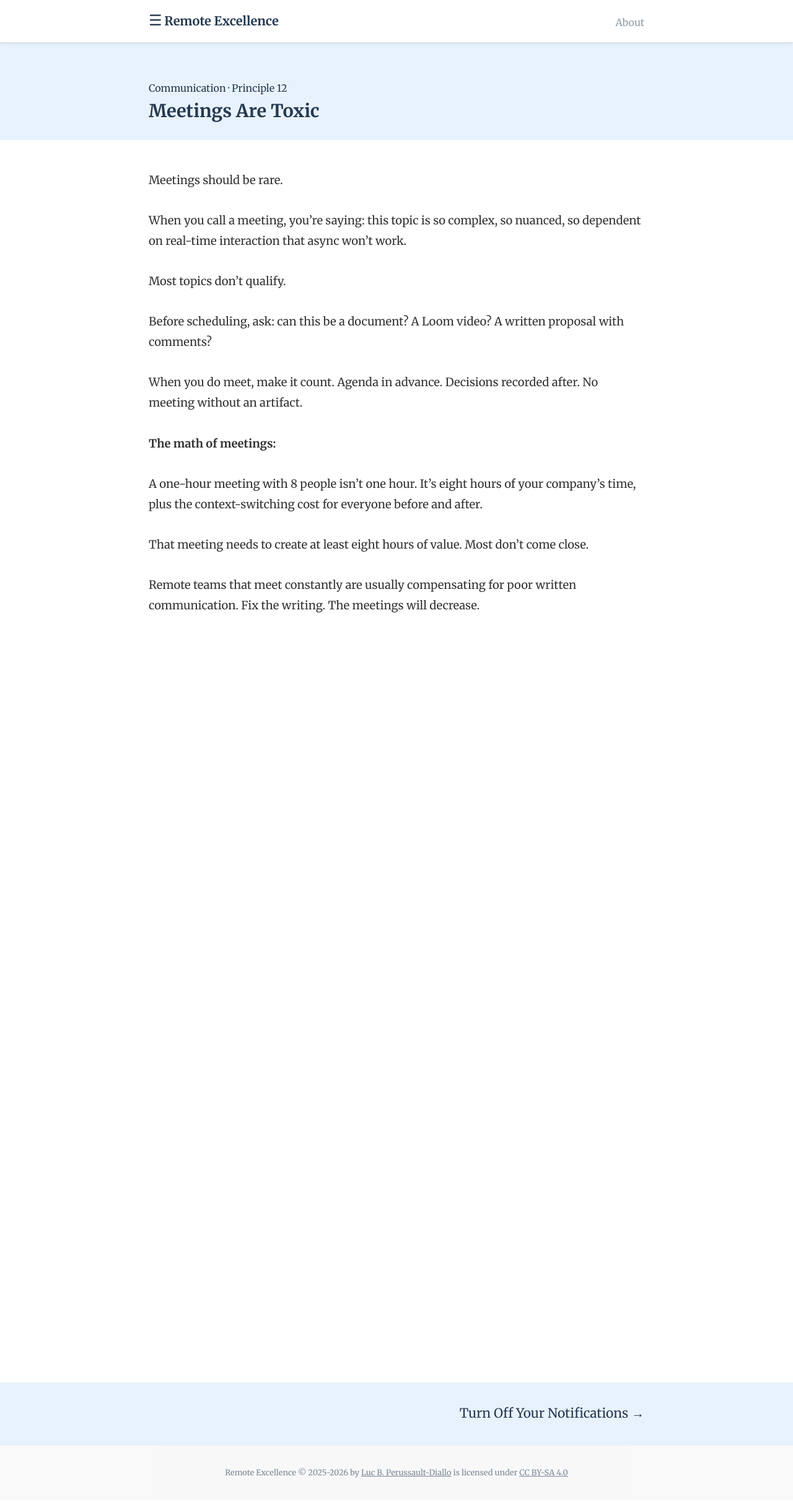
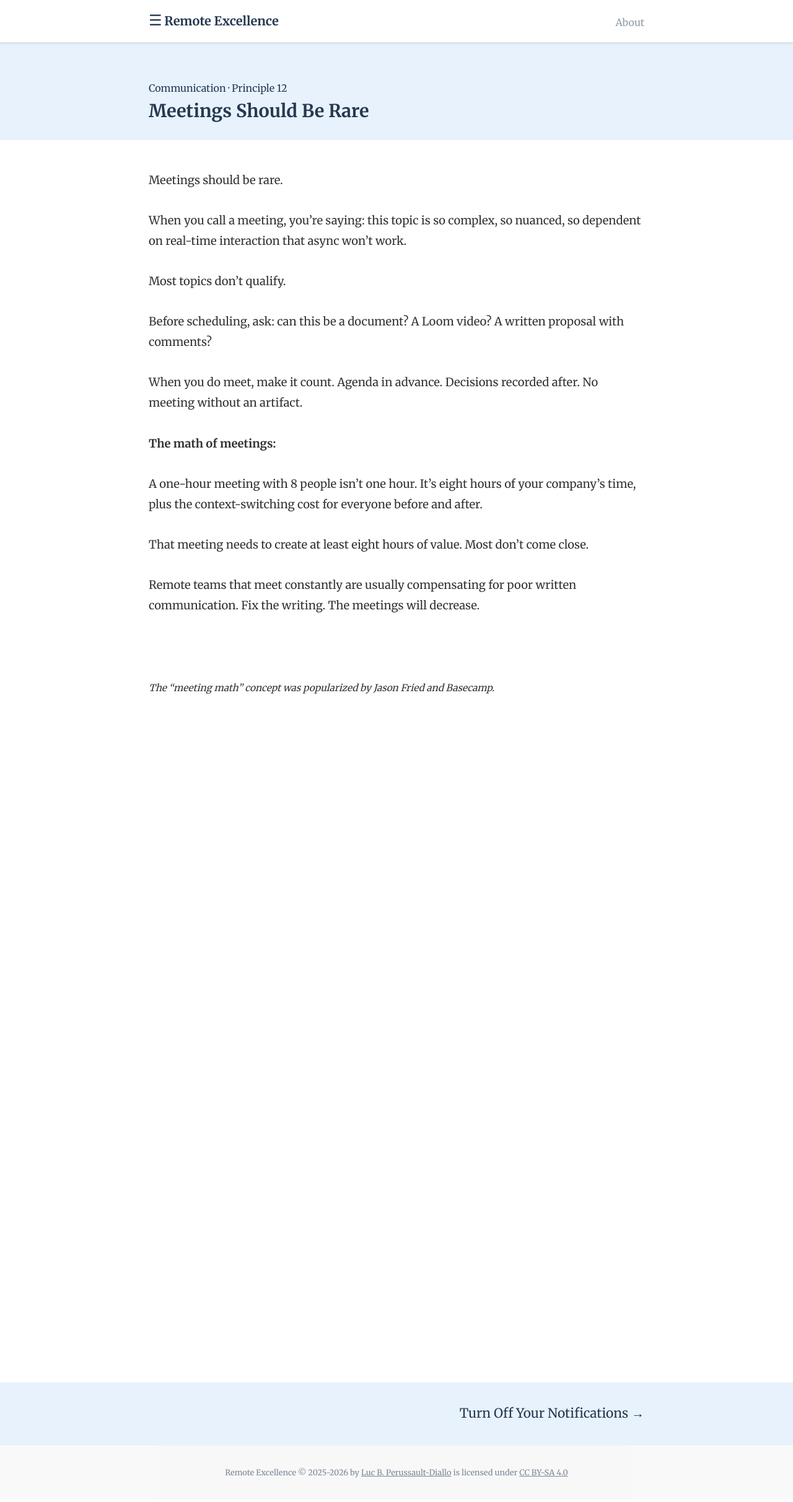
Before and after one commit to luuuc/remote-excellence-book, a Jekyll site: the page built from _chapters/02-12-meetings-should-be-rare.md, in a window 1280 px wide. Shown: the top 2423 px of the page at 62% size. Built offline with Jekyll 4.4.1, drawn with Linux system fonts in a browser that asks for light colours; comment, search, counter and statistics services are not loaded.

Commit message:
Rename "Meetings Are Toxic" to "Meetings Should Be Rare"
Original title was identical to Jason Fried's chapter in "Getting Real".
New title captures the same sentiment with original phrasing.

```diff
--- a/_chapters/02-12-meetings-are-toxic.md
+++ b/_chapters/02-12-meetings-should-be-rare.md
@@ -1,6 +1,6 @@
 ---
 layout: chapter
-title: "Meetings Are Toxic"
+title: "Meetings Should Be Rare"
 part: "Communication"
 order: 212
 metadata:
@@ -33,3 +33,6 @@ A one-hour meeting with 8 people isn't one hour. It's eight hours of your compan
 That meeting needs to create at least eight hours of value. Most don't come close.
 
 Remote teams that meet constantly are usually compensating for poor written communication. Fix the writing. The meetings will decrease.
+
+<br><br>
+<small>*The "meeting math" concept was popularized by Jason Fried and Basecamp.*</small>
```
